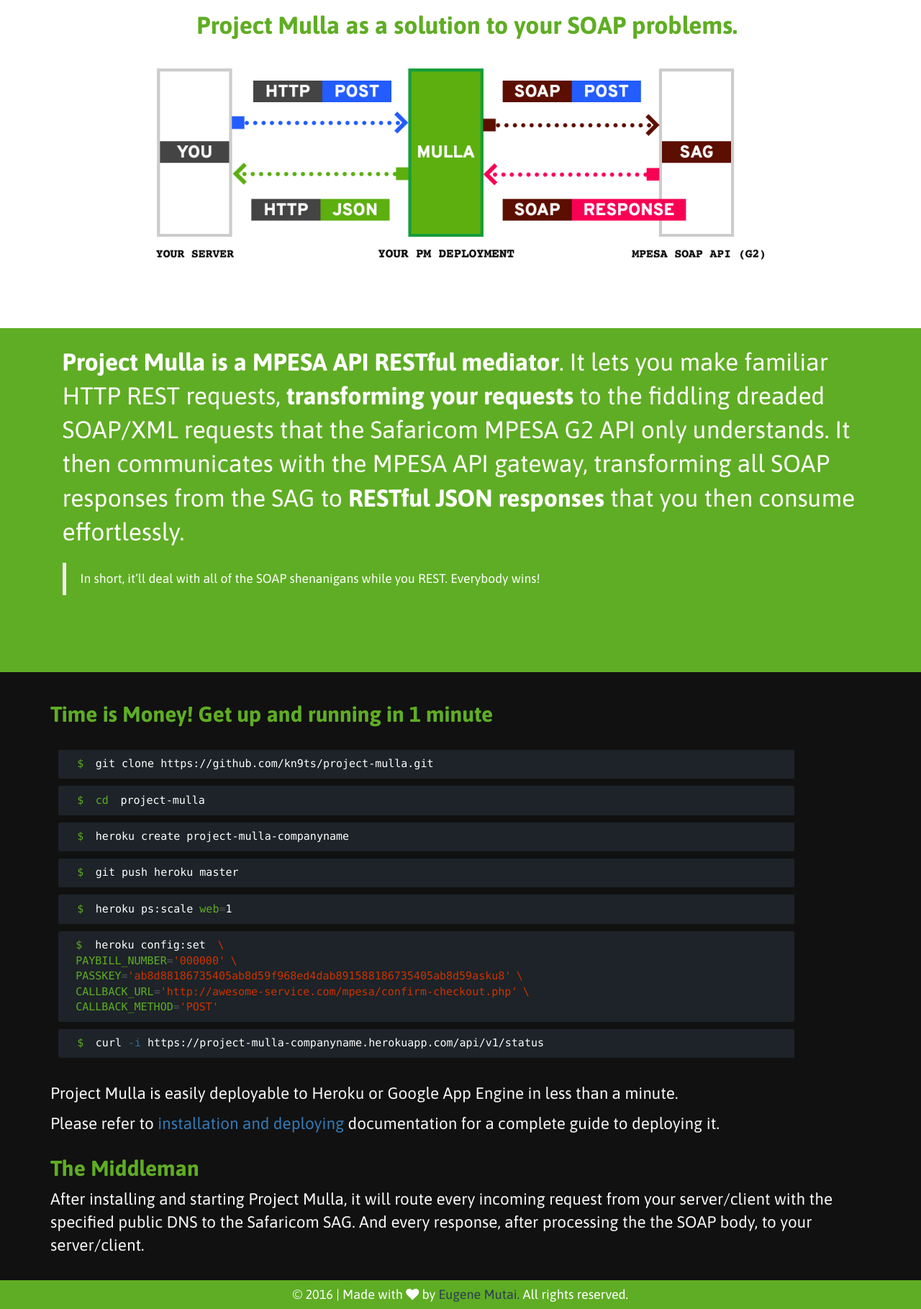
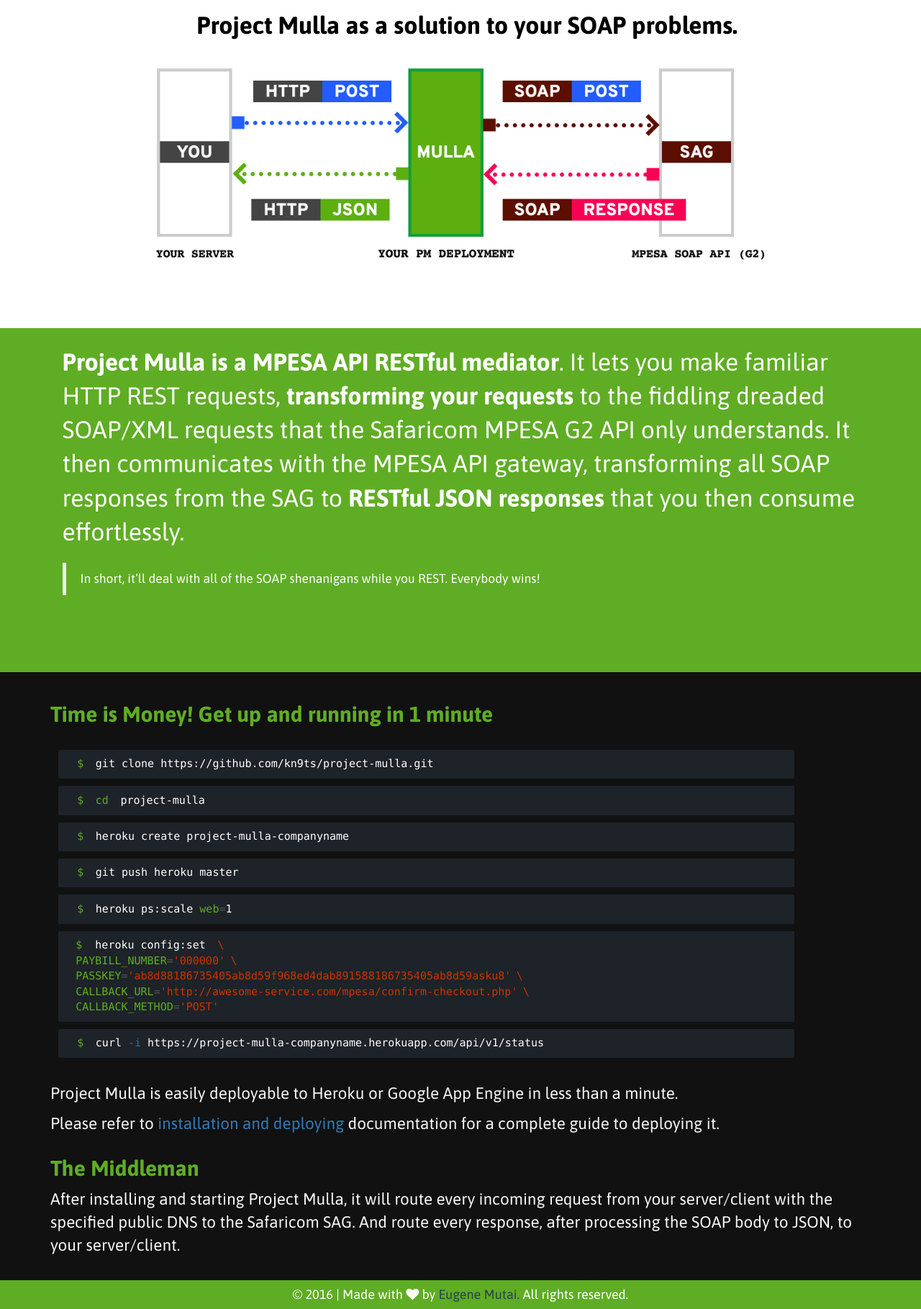
Before and after one commit to kn9ts/project-mulla, a Jekyll site: the page built from index.html, in a window 1280 px wide, cut to the strip 406-2225 px from the top of the page. Shown: the whole strip at 72% size. Built offline with Jekyll 4.4.1, drawn with Linux system fonts in a browser that asks for light colours; nearby versions of some CDN libraries.

Commit message:
WIP: Corrections

```diff
--- a/_includes/banner.html
+++ b/_includes/banner.html
@@ -1,9 +1,9 @@
 <div class="row">
-		<div class="col-xs-12">
+		<div class="col-xs-12 banner">
 				<div class="jumbotron">
 						<div class="container padding">
 								<h1>{{ site.project_name }}</h1>
-								<h3 class="black">The open-source REST interface layer for C2B MPESA G2 API</p>
+								<h3 class="black">The open-source REST interface layer for C2B MPESA G2 API</h3>
 								{%  if page.url == '/' %}
 								{% assign docs = site.docs | sort:"navigation_weight" %}
 								<p><a class="btn btn-danger btn-lg" href="{{ docs.first.url | prepend: site.baseurl }}" role="button">Get Started</a></p>
--- a/css/main.css
+++ b/css/main.css
@@ -236,3 +236,7 @@
     font-family: 'Asap', sans-serif;
     color: #5FAD24;
 }
+
+.demo h2 {
+    color: #000000;
+}
--- a/index.html
+++ b/index.html
@@ -44,7 +44,7 @@
             </div>
             <div class="col-xs-12">
                 <h2>The Middleman</h2>
-                <p>After installing and starting {{ site.project_name }}, it will route every incoming request from your server/client with the specified public DNS to the Safaricom SAG. And every response, after processing the the SOAP body, to your server/client.</p>
+                <p>After installing and starting {{ site.project_name }}, it will route every incoming request from your server/client with the specified public DNS to the Safaricom SAG. And route every response, after processing the SOAP body to JSON, to your server/client.</p>
             </div>
         </div>
     </div>
```
